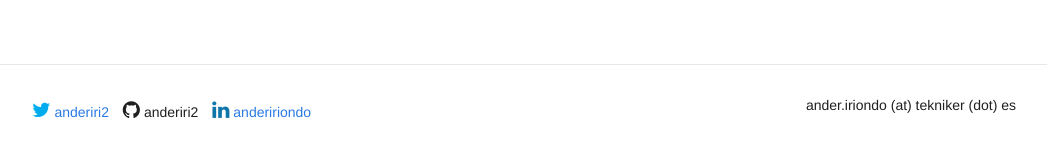
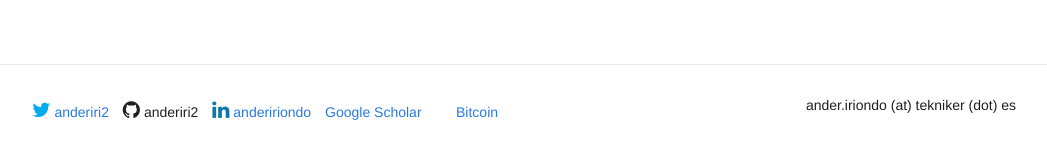
Before and after one commit to anderiri2/anderiri2.github.io, a Jekyll site: the page built from index.html, in a window 1280 px wide. Shown: the part 807-974 px from the top of the page, without its empty margins (116-1163 px from the left). Built offline with Jekyll 4.4.1, drawn with Linux system fonts in a browser that asks for light colours; nearby versions of some CDN libraries; some web fonts are replaced; a style sheet for code colours, icons or effects is not loaded.

Commit message:
Add btc address.

```diff
--- a/_layouts/layout.html
+++ b/_layouts/layout.html
@@ -65,7 +65,10 @@
               <i class="fa fa-linkedin fa-10x" style="color:#0e76a8"> </i> andeririondo
             </a>
             <a href="https://scholar.google.es/citations?user=Hy-Z3PoAAAAJ&hl=en" target="_blank">
-              <i class="ai ai-google-scholar ai-10x" style="color:#0e76a8"> </i>
+              <i class="ai ai-google-scholar ai-10x" style="color:#0e76a8"> </i> Google Scholar
+            </a>
+            <a href="bitcoin:bc1pu3hxln5hmll6tsk7l6ha3dw0we8gslcf0w0txglrne7q9h9px6gqnvpj53" target="_blank">
+              <i class="fa-brands fa-bitcoin ai-10x" style="color:#FFA833"> </i> Bitcoin
             </a>
           </li>
         </ul>
```
